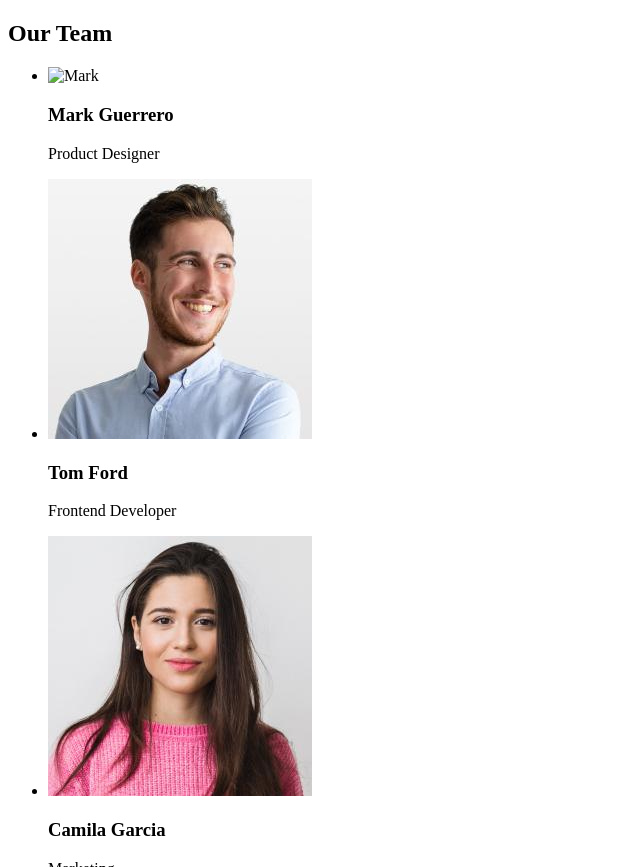
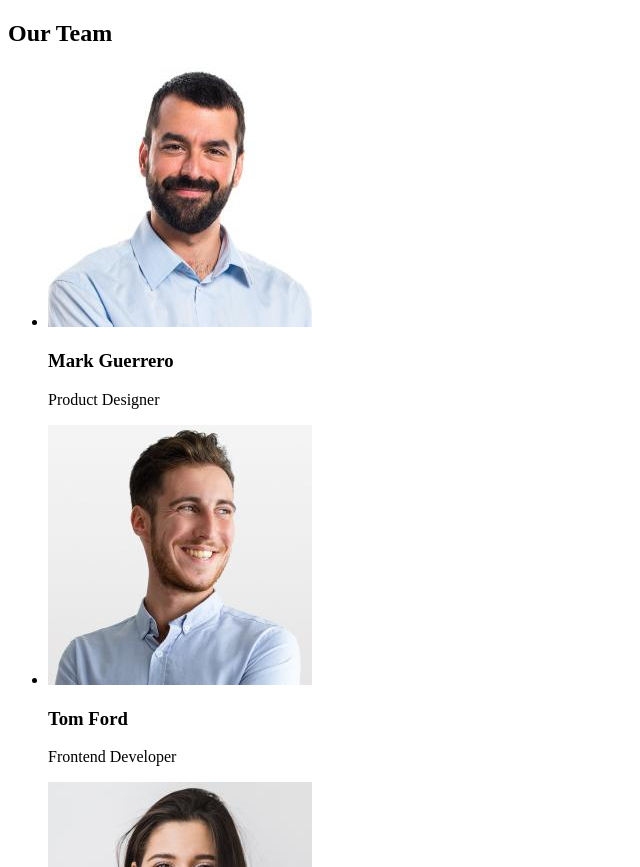
Before and after one commit to ankhod/goit-markup-hw-01, a plain HTML site: page index.html in a window 1280 px wide. Shown: the part 1239-2106 px from the top of the page, without its empty margins (0-640 px from the left). Drawn offline with Linux system fonts and the light colour scheme.

Commit message:
Update index.html

```diff
--- a/index.html
+++ b/index.html
@@ -75,7 +75,7 @@
             <h2>Our Team</h2>
             <ul>
                 <li>
-                    <img src="./img-team-1.jpg" alt="Mark" width="264" height="260" />
+                    <img src="./img/img-team-1.jpg" alt="Mark" width="264" height="260" />
                     <h3>Mark Guerrero</h3>
                     <p>
                         Product Designer
```
